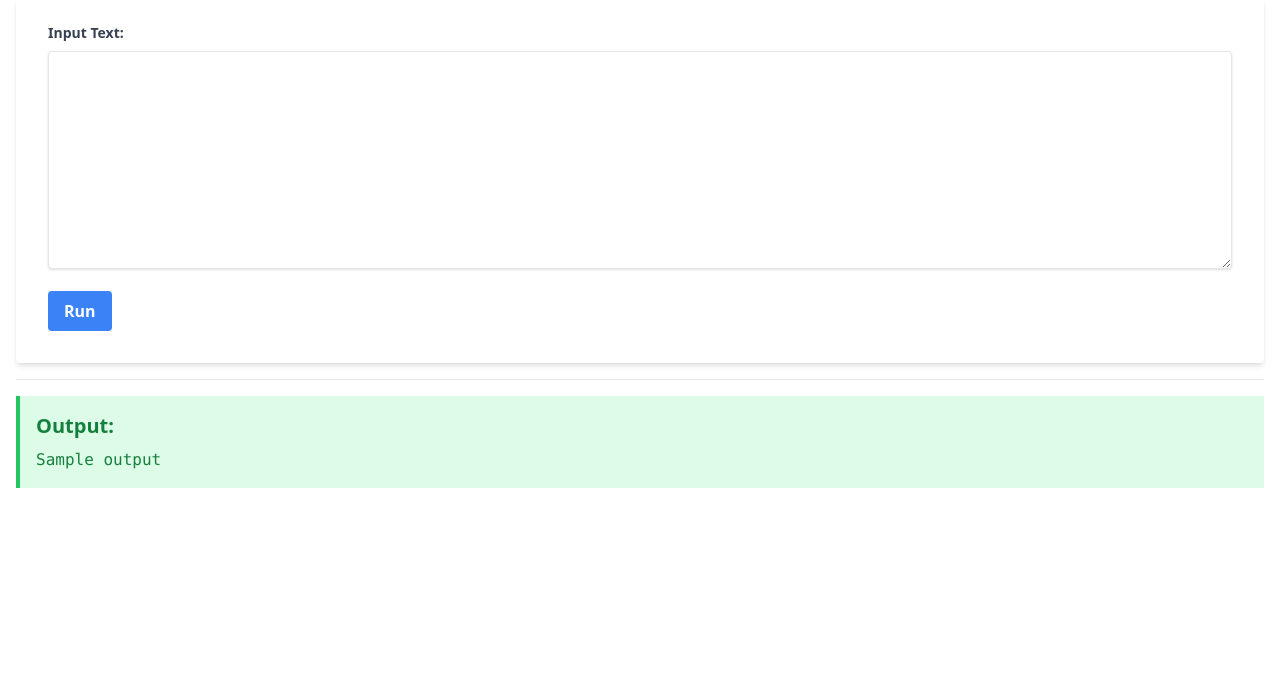
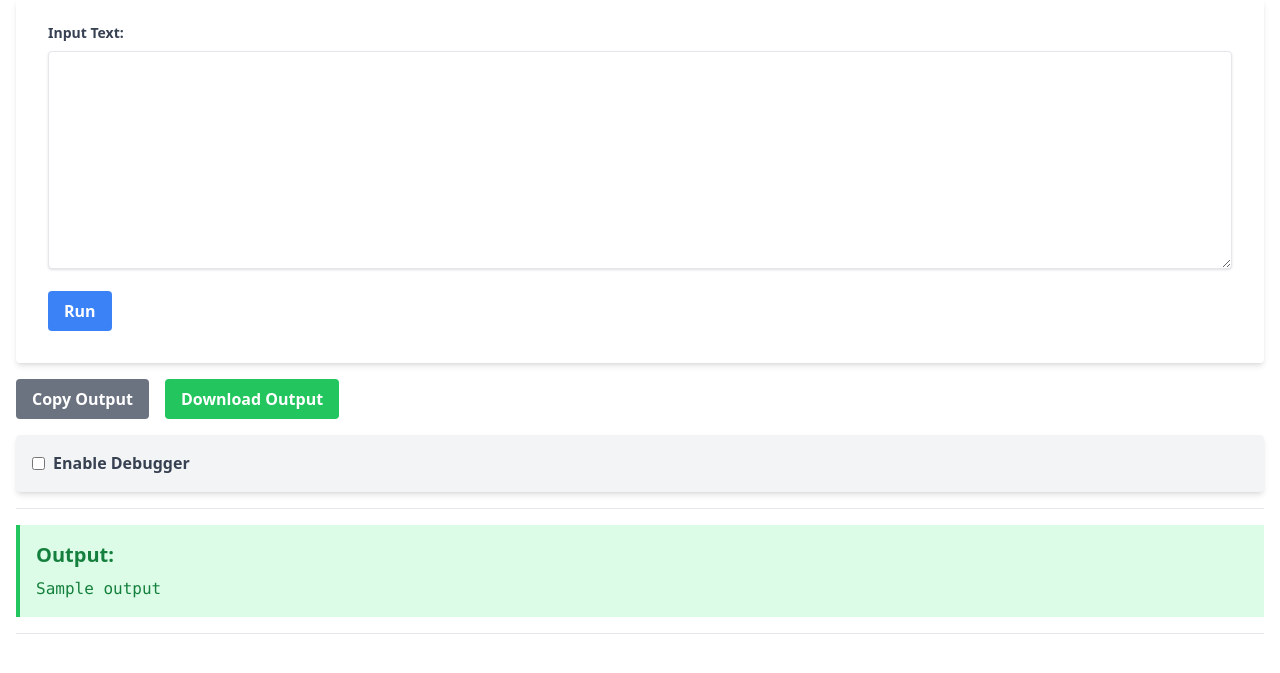
Before and after one commit to Andrew4Coding/teperunner, a Django app: template main/templates/main.html in a window 1280 px wide. Shown: the part 65-738 px from the top of the page. Run offline with Django 4.2, Linux system fonts and the light colour scheme; the template is opened without the code that fills it: most values are stand-ins (such as "Sample title", 1, 10 or a date in 2020); some libraries are stand-ins or nearby versions.

Commit message:
feat: add enable debugger

```diff
--- a/main/templates/main.html
+++ b/main/templates/main.html
@@ -12,11 +12,33 @@
                 <button type="submit" class="bg-blue-500 hover:bg-blue-700 text-white font-bold py-2 px-4 rounded focus:outline-none focus:shadow-outline">Run</button>
             </div>
         </form>
+        <!-- Debugger Toggle -->
+        <div class="my-4 flex gap-4">
+            <!-- Copy Button -->
+            <button
+                onclick="copyToClipboard()"
+                class="bg-gray-500 hover:bg-gray-700 text-white font-bold py-2 px-4 rounded focus:outline-none focus:shadow-outline">
+                Copy Output
+            </button>
+            <!-- Download Button -->
+            <a
+                id="download-btn"
+                class="bg-green-500 hover:bg-green-700 text-white font-bold py-2 px-4 rounded focus:outline-none focus:shadow-outline">
+                Download Output
+            </a>
+        </div>
+        <div class="bg-gray-100 p-4 rounded shadow-md">
+            <label class="inline-flex items-center">
+                <input type="checkbox" id="debugger-toggle" class="form-checkbox text-blue-600">
+                <span class="ml-2 text-gray-700 font-bold">Enable Debugger</span>
+            </label>
+        </div>
         <hr class="my-4">
         {% if output %}
             <div class="bg-green-100 border-l-4 border-green-500 text-green-700 p-4 mb-4" role="alert">
                 <h2 class="text-xl font-bold mb-2">Output:</h2>
-                <pre class="whitespace-pre-wrap">{{ output }}</pre>
+                <pre id="output-text" class="whitespace-pre-wrap">{{ output }}</pre>
+
             </div>
         {% endif %}
         {% if error %}
@@ -29,5 +51,68 @@
                 {% endif %}
             </div>
         {% endif %}
+        <hr class="my-4">
     </div>
+
+    <script>
+        let isDebuggerEnabled = false; // Debugger state
+
+        // Function to toggle debugger
+        document.getElementById('debugger-toggle').addEventListener('change', function () {
+            isDebuggerEnabled = this.checked;
+            console.log(`Debugger is now ${isDebuggerEnabled ? 'enabled' : 'disabled'}`);
+        });
+
+        // Function to log debug messages (only if debugger is enabled)
+        function logDebug(message) {
+            if (isDebuggerEnabled) {
+                console.log(`[DEBUG] ${message}`);
+            }
+        }
+
+        // Function to copy the output text to clipboard
+        function copyToClipboard() {
+            const outputText = document.getElementById('output-text').innerText;
+            navigator.clipboard.writeText(outputText).then(() => {
+                alert('Output copied to clipboard!');
+                logDebug('Output copied to clipboard successfully.');
+            }).catch(err => {
+                console.error('Failed to copy text: ', err);
+                logDebug(`Copy to clipboard failed: ${err.message}`);
+            });
+        }
+
+        // Function to dynamically set the download button
+        document.addEventListener("DOMContentLoaded", function() {
+            const outputText = document.getElementById('output-text')?.innerText || '';
+            const downloadBtn = document.getElementById('download-btn');
+            if (downloadBtn && outputText) {
+                const blob = new Blob([outputText], { type: 'text/plain' });
+                const url = URL.createObjectURL(blob);
+                downloadBtn.href = url;
+                downloadBtn.download = 'output.txt';
+                logDebug('Download button set with Blob URL.');
+            } else {
+                logDebug('No output text available for download.');
+            }
+
+            const urlParams = new URLSearchParams(window.location.search);
+            const debugToggle = document.getElementById('debugger-toggle');
+
+            // Set the initial state of the checkbox based on the query parameter
+            debugToggle.checked = urlParams.get('debug') === 'true';
+
+            // Update the query parameter when the checkbox is toggled
+            debugToggle.addEventListener('change', function () {
+                const newUrlParams = new URLSearchParams(window.location.search);
+                if (this.checked) {
+                    newUrlParams.set('debug', 'true');
+                } else {
+                    newUrlParams.delete('debug');
+                }
+                const newUrl = `${window.location.pathname}?${newUrlParams.toString()}`;
+                window.history.replaceState({}, '', newUrl);
+            });
+        });
+    </script>
 {% endblock content %}
--- a/requirements.txt
+++ b/requirements.txt
@@ -1,9 +1,6 @@
 django
 gunicorn
 whitenoise
-psycopg2-binary
 requests
 urllib3
 python-dotenv
-pillow
-cloudinary
```
Also changed, not shown: main/views.py (+4 -3 lines).
